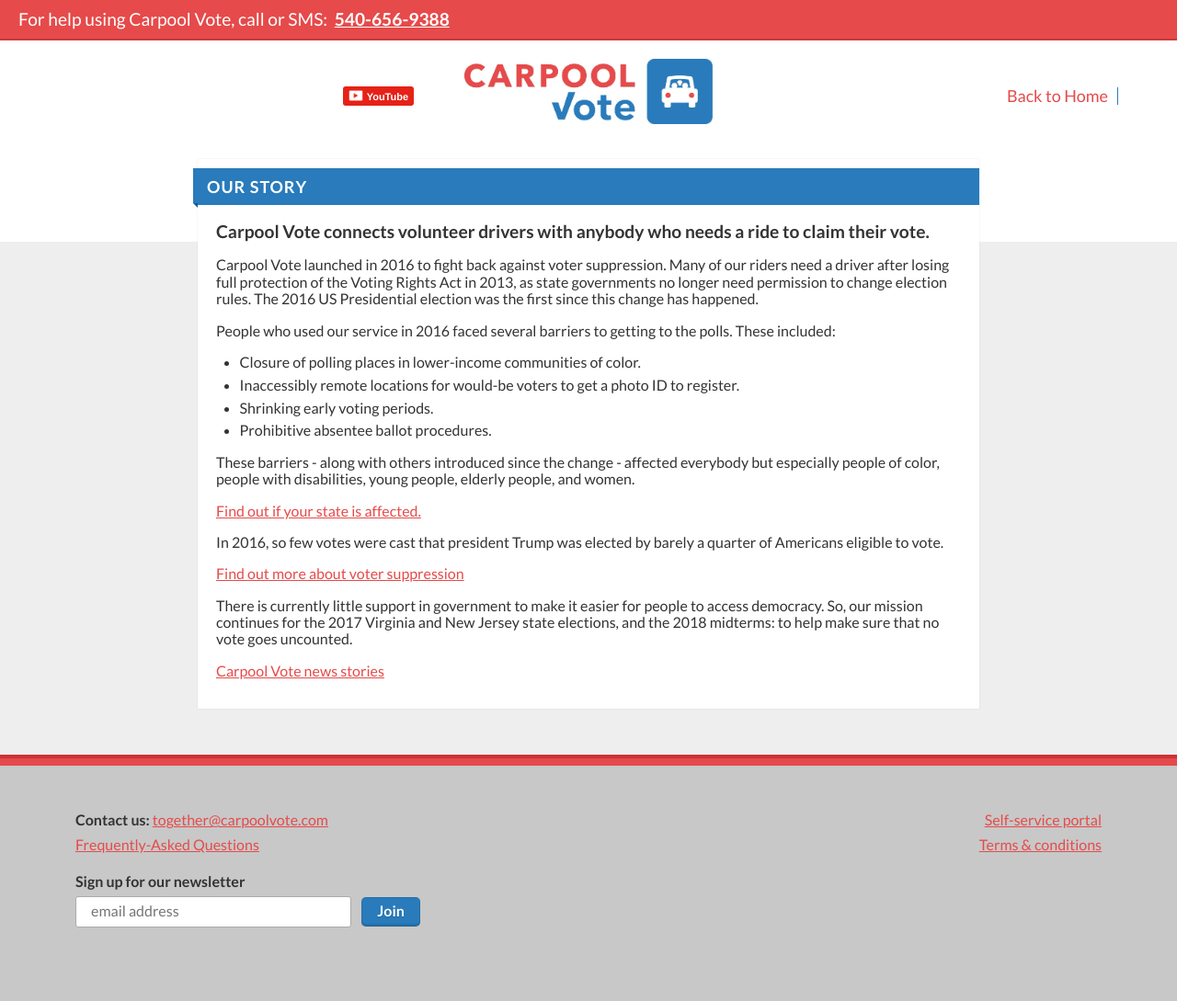
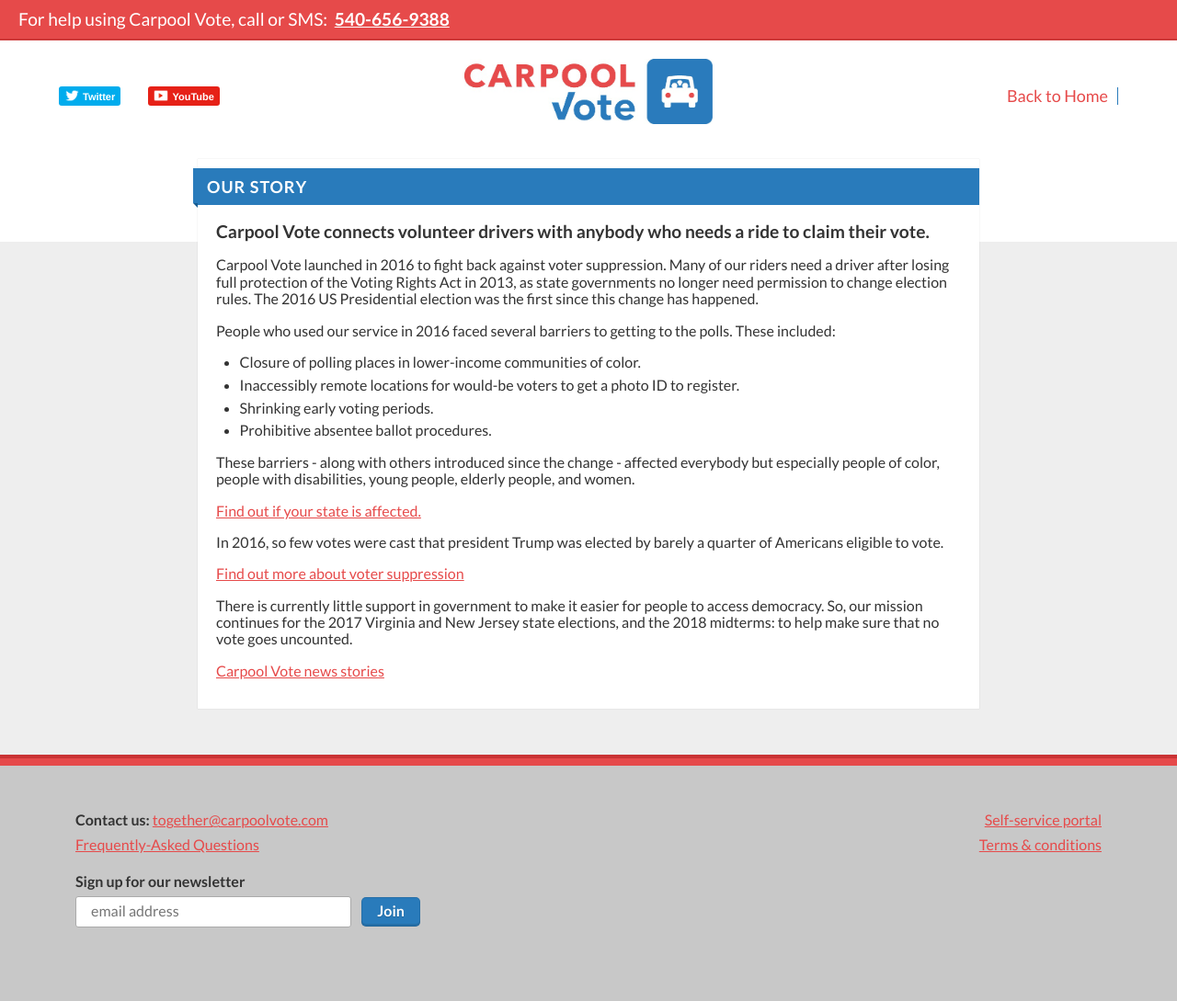
Before and after one commit to voteamerica/voteamerica.github.io, a Jekyll site: the page built from pages/story.html, in a window 1280 px wide. Shown: the whole page at 92% size. Built offline with Jekyll 4.4.1, drawn with Linux system fonts in a browser that asks for light colours; nearby versions of some CDN libraries; comment, search, counter and statistics services are not loaded.

Commit message:
Replaced Twitter header widget with styled link

```diff
--- a/_includes/nav.html
+++ b/_includes/nav.html
@@ -39,8 +39,9 @@
 
         <ul class="social">
             <li role="presentation" class="social__twitter">
-                <a href="https://twitter.com/intent/tweet" class="twitter-mention-button" data-text="Support #VotingRights in 2017 #USelections. Sign up via @carpoolvote: Linking drivers with voters needing a ride." data-url="http://carpoolvote.com" data-related="" data-show-count="false">Tweet to help others find out about this!</a>
-                <script async src="//platform.twitter.com/widgets.js" charset="utf-8"></script>
+                <a href="https://twitter.com/intent/tweet?original_referer=http%3A%2F%2F127.0.0.1%3A4000%2F&ref_src=twsrc%5Etfw&text=Support%20%23VotingRights%20in%202017%20%23USelections.%20Sign%20up%20via%20%40carpoolvote%3A%20Linking%20drivers%20with%20voters%20needing%20a%20ride.&tw_p=tweetbutton&url=http%3A%2F%2Fcarpoolvote.com"
+                onClick="MyWindow=window.open('https://twitter.com/intent/tweet?original_referer=http%3A%2F%2F127.0.0.1%3A4000%2F&ref_src=twsrc%5Etfw&text=Support%20%23VotingRights%20in%202017%20%23USelections.%20Sign%20up%20via%20%40carpoolvote%3A%20Linking%20drivers%20with%20voters%20needing%20a%20ride.&tw_p=tweetbutton&url=http%3A%2F%2Fcarpoolvote.com',
+                'MyWindow',width=600,height=400); return false;">Twitter</a>
             </li>
             <li role="presentation" class="social__facebook">
                 <div class="fb-share-button" data-href="http://carpoolvote.com?v=1" data-layout="button"></div>
--- a/styles/main.css
+++ b/styles/main.css
@@ -228,8 +228,33 @@ li {
     margin: 0 5px;
 }
 
-.social__twitter {
-    top: 2px;
+.social__twitter a {
+    display: inline-block;
+    background-color: #00aced;
+    color: white;
+    text-decoration: none;
+    border-radius: 3px;
+    font-size: 0.6875em;
+    font-weight: bold;
+    padding: 5px 6px 3px;
+    font-family: Helvetica, Arial, sans-serif;
+    vertical-align: top;
+}
+
+.social__twitter a:before {
+    content: '';
+    background: url('../images/twitterIcon.png') no-repeat center;
+    background-size: contain;
+    width: 16px;
+    height: 12px;
+    display: inline-block;
+    margin: -1px 4px 0 0;
+    vertical-align: top;
+    transform: scale(0.9);
+}
+
+.social__twitter a:hover {
+    background-color: #0084b4;
 }
 
 .social__youtube a {
@@ -244,6 +269,7 @@ li {
     font-family: Helvetica, Arial, sans-serif;
     vertical-align: top;
 }
+
 .social__youtube a:before {
     content: '';
     background: url('../images/youtubeIcon.png') no-repeat center;
@@ -255,12 +281,9 @@ li {
     vertical-align: top;
     transform: scale(0.9);
 }
+
 .social__youtube a:hover {
     background-color: #cc181e;
-}
-
-a.twitter-mention-button {
-    visibility: hidden; /* Don't show link til it's loaded */
 }
 
 
```
Also changed, not shown: images/twitterIcon.png (added).
